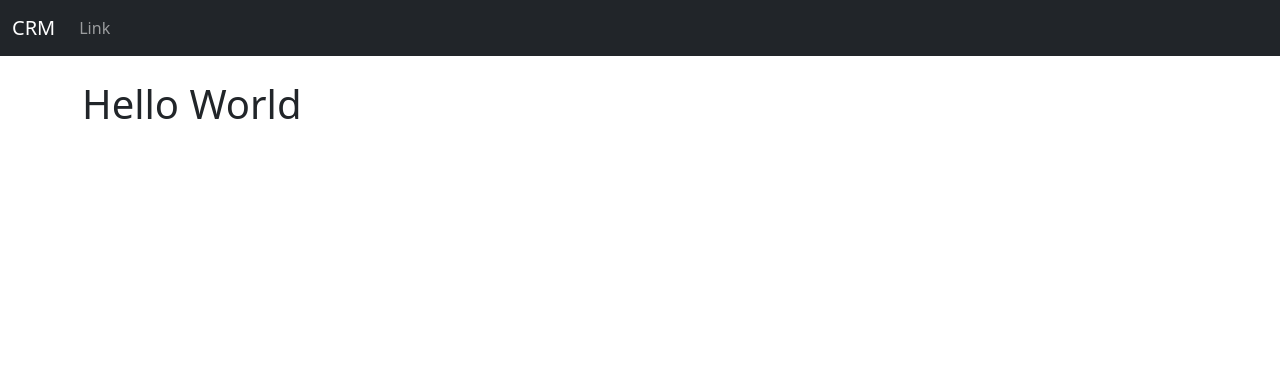
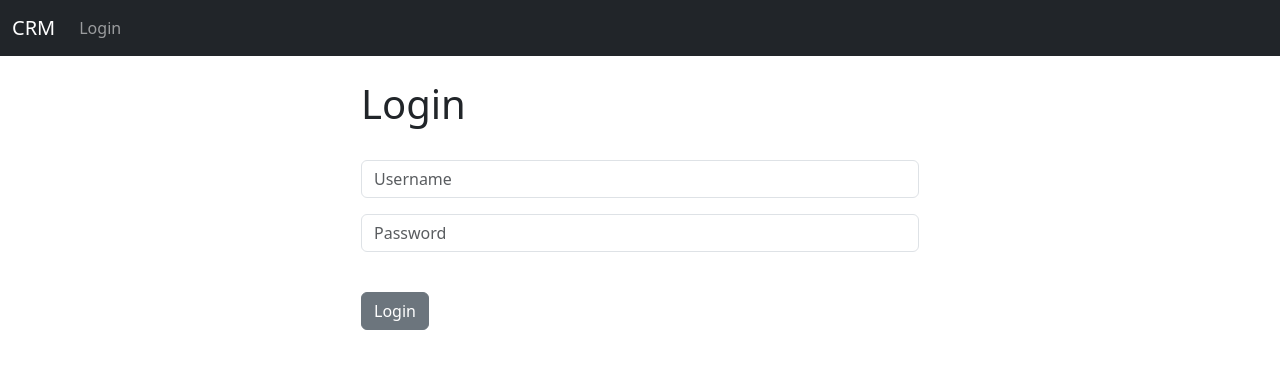
Before and after one commit to michaelgetachew-abebe/Customer-Relation-Management-App, a Django app: page / in a window 1280 px wide. Shown: the top 369 px of the page. Run offline with Django 4.2, Linux system fonts and the light colour scheme.

Commit message:
Feat(add): added complete login logout functionality

```diff
--- a/crm/crmApp/templates/base.html
+++ b/crm/crmApp/templates/base.html
@@ -10,6 +10,14 @@
     {% include 'navbar.html' %}
     <div class="container">
         <br/>
+        {% if messages %}
+            {% for message in messages %}
+                <div class="alert alert-warning alert-dismissible fade show" role="alert">
+                    {{message}}
+                    <button type="button" class="btn-close" data-bs-dismiss="alert" aria-label="Close"></button>
+                </div>
+            {% endfor %}
+        {% endif %}
         {% block content %}
         {% endblock %}
     </div>
--- a/crm/crmApp/templates/home.html
+++ b/crm/crmApp/templates/home.html
@@ -1,5 +1,26 @@
 {% extends 'base.html' %}
 
 {% block content %}
-<h1>Hello World</h1>
+    {% if user.is_authenticated %}
+        <h1>Hello {{user.username}}</h1>
+    {% else %}
+        <div class="col-md-6 offset-md-3">
+            <h1>Login</h1>
+            <br/>
+            <form method="POST" action="{% url 'home' %}">
+                {% csrf_token %}
+                <form>
+                    <div class="mb-3">
+                    <input type="text" class="form-control" name="username" aria-describedby="emailHelp" placeholder="Username" required>
+                    </div>
+                    <div class="mb-3">
+                    <input type="password" class="form-control" name="password" placeholder="Password" required>
+                    </div>
+                    <br/>
+                    <button type="submit" class="btn btn-secondary">Login</button>
+                </form>
+            </form>
+        </div>
+    {% endif %}
+
 {% endblock %}
--- a/crm/crmApp/templates/navbar.html
+++ b/crm/crmApp/templates/navbar.html
@@ -1,14 +1,21 @@
 <nav class="navbar navbar-expand-lg navbar-dark bg-dark">
     <div class="container-fluid">
-      <a class="navbar-brand" href="{ url 'home' }">CRM</a>
+      <a class="navbar-brand" href="{% url 'home' %}">CRM</a>
       <button class="navbar-toggler" type="button" data-bs-toggle="collapse" data-bs-target="#navbarSupportedContent" aria-controls="navbarSupportedContent" aria-expanded="false" aria-label="Toggle navigation">
         <span class="navbar-toggler-icon"></span>
       </button>
       <div class="collapse navbar-collapse" id="navbarSupportedContent">
         <ul class="navbar-nav me-auto mb-2 mb-lg-0">
-          <li class="nav-item">
-            <a class="nav-link" href="#">Link</a>
-          </li>
+            {% if user.is_authenticated %}
+                <li class="nav-item">
+                    <a class="nav-link" href="{% url 'logout_user' %}">Logout</a>
+                </li>
+            {% else %}
+                <li class="nav-item">
+                    <a class="nav-link" href="{% url 'home' %}">Login</a>
+                </li>
+            {% endif %}
+
         </ul>
       </div>
     </div>
--- a/crm/crmApp/urls.py
+++ b/crm/crmApp/urls.py
@@ -3,4 +3,6 @@ from . import views
 
 urlpatterns = [
     path('', views.home, name='home'),
+    # path('login/', views.login_user, name='login_user'),
+    path('logout/', views.logout_user, name='logout_user')
 ]
--- a/crm/crmApp/views.py
+++ b/crm/crmApp/views.py
@@ -1,5 +1,24 @@
-from django.shortcuts import render
+from django.shortcuts import render, redirect
+from django.contrib.auth import authenticate, login, logout
+from django.contrib import messages
 
-# Create your views here.
 def home(request):
-    return render(request, 'home.html', {})
+    if request.method == 'POST':
+        username = request.POST['username']
+        password = request.POST['password']
+
+        user = authenticate(request, username=username, password=password)
+        if user is not None:
+            login(request, user)
+            messages.success(request, "You have successfully Login ...")
+            return redirect('home')
+        else:
+            messages.success(request, "There was an error logging in. Please try again...")
+            return redirect('home')
+    else:
+        return render(request, 'home.html', {})
+
+def logout_user(request):
+    logout(request)
+    messages.success(request, "Logged Out...")
+    return redirect('home')
```
Also changed, not shown: crm/db.sqlite3.
